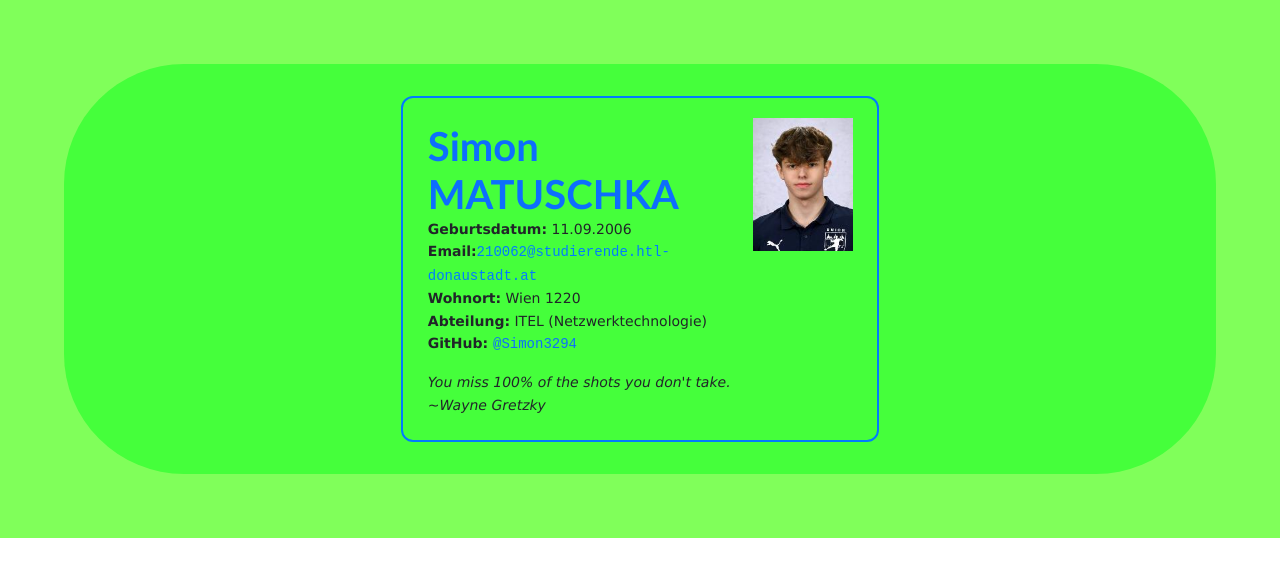
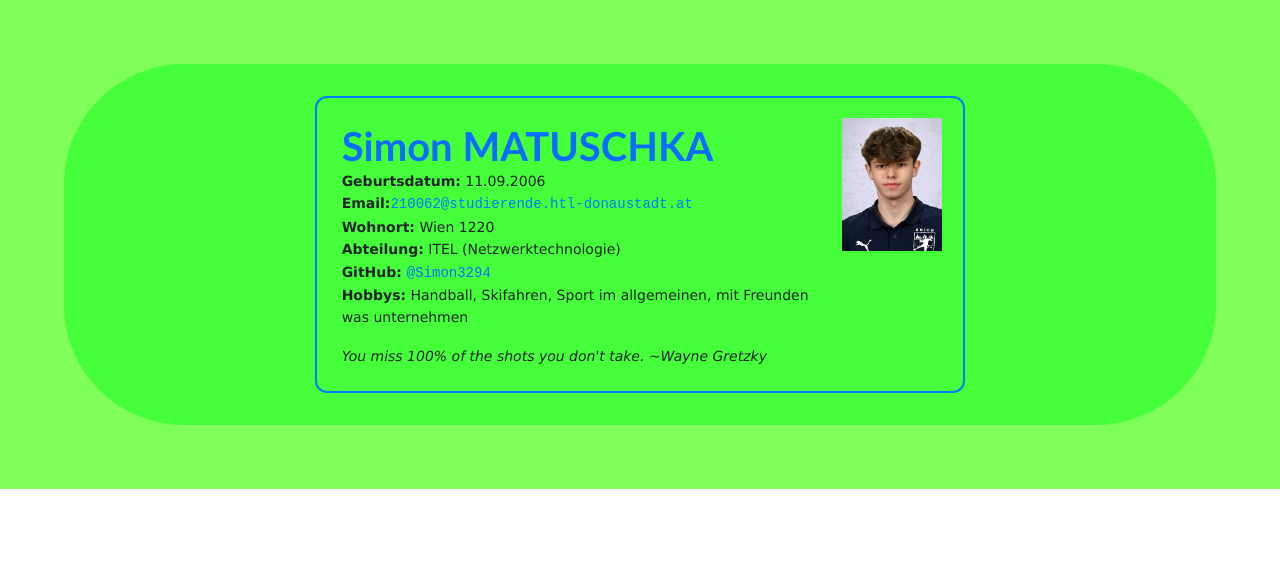
Before and after one commit to mahies/4ahitn_24, an Angular app: page /aboutMeMATUSCHKA in a window 1280 px wide. Shown: the top 576 px of the page. Built offline with nearby package versions, Linux system fonts and the light colour scheme.

Commit message:
UEB-8, UEB-9

```diff
--- a/src/app/page-about-me-matuschka/page-about-me-matuschka.component.html
+++ b/src/app/page-about-me-matuschka/page-about-me-matuschka.component.html
@@ -15,7 +15,7 @@
     .bild-rechts {
       position: absolute;
       top: 20px;
-      left: 350px;
+      left: 525px;
       max-width: 100px;
       height: auto;
     }
@@ -79,8 +79,9 @@
         <strong>Email:</strong> <a href="mailto:{{Mail}}" class="text-decoration-none">{{ Mail }}</a><br>
         <strong>Wohnort:</strong> Wien 1220<br>
         <strong>Abteilung:</strong> ITEL (Netzwerktechnologie)<br>
-        <strong>GitHub: </strong> <a href="https://github.com/{{Github}}" target="_blank"
-                                     class="text-decoration-none text-primary">&#64;{{ Github }}</a>
+        <strong>GitHub: </strong> <a href="https://github.com/{{Github}}" target="_blank" class="text-decoration-none text-primary">&#64;{{ Github }}</a><br>
+        <strong>Hobbys:</strong> Handball, Skifahren, Sport im allgemeinen, mit Freunden was unternehmen<br>
+
       </p>
       <p class="card-text"><em>You miss 100% of the shots you don't take. ~Wayne Gretzky</em></p>
     </div>
```
